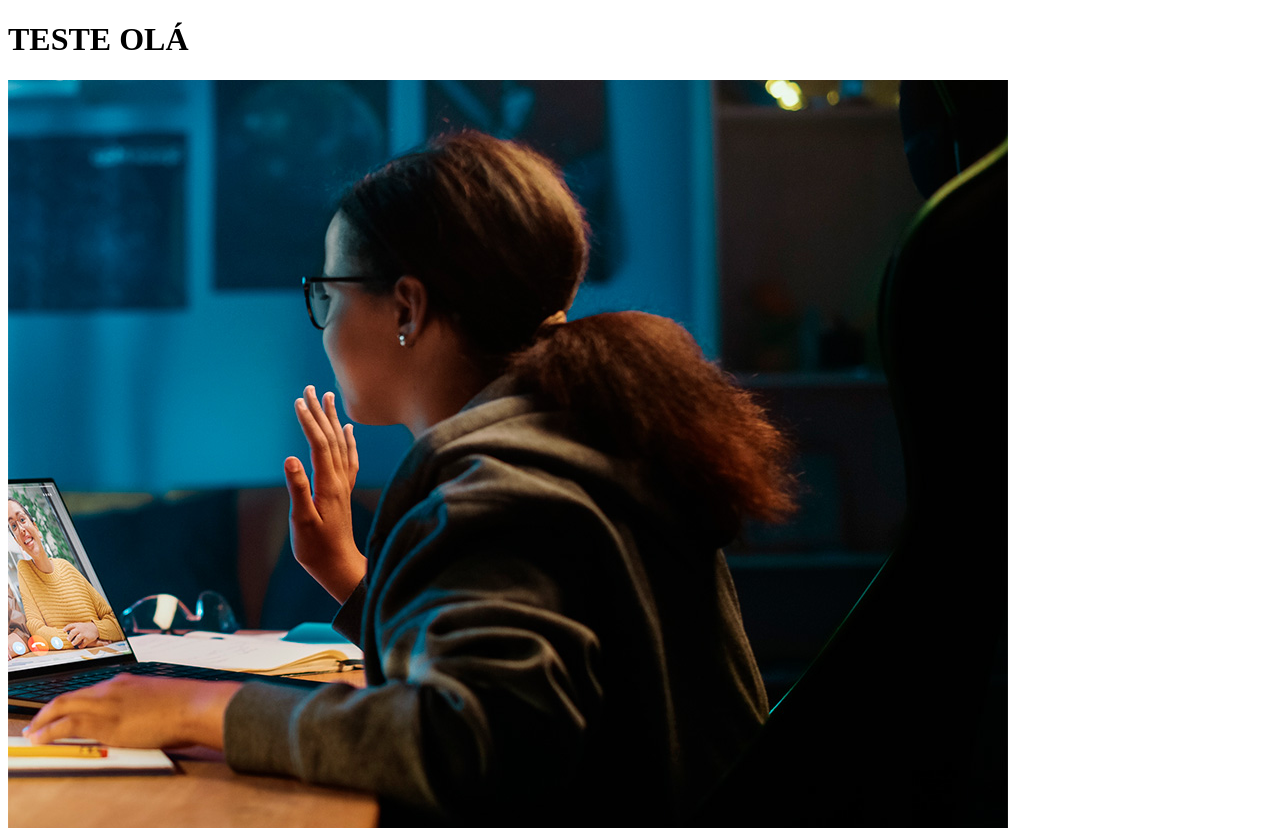
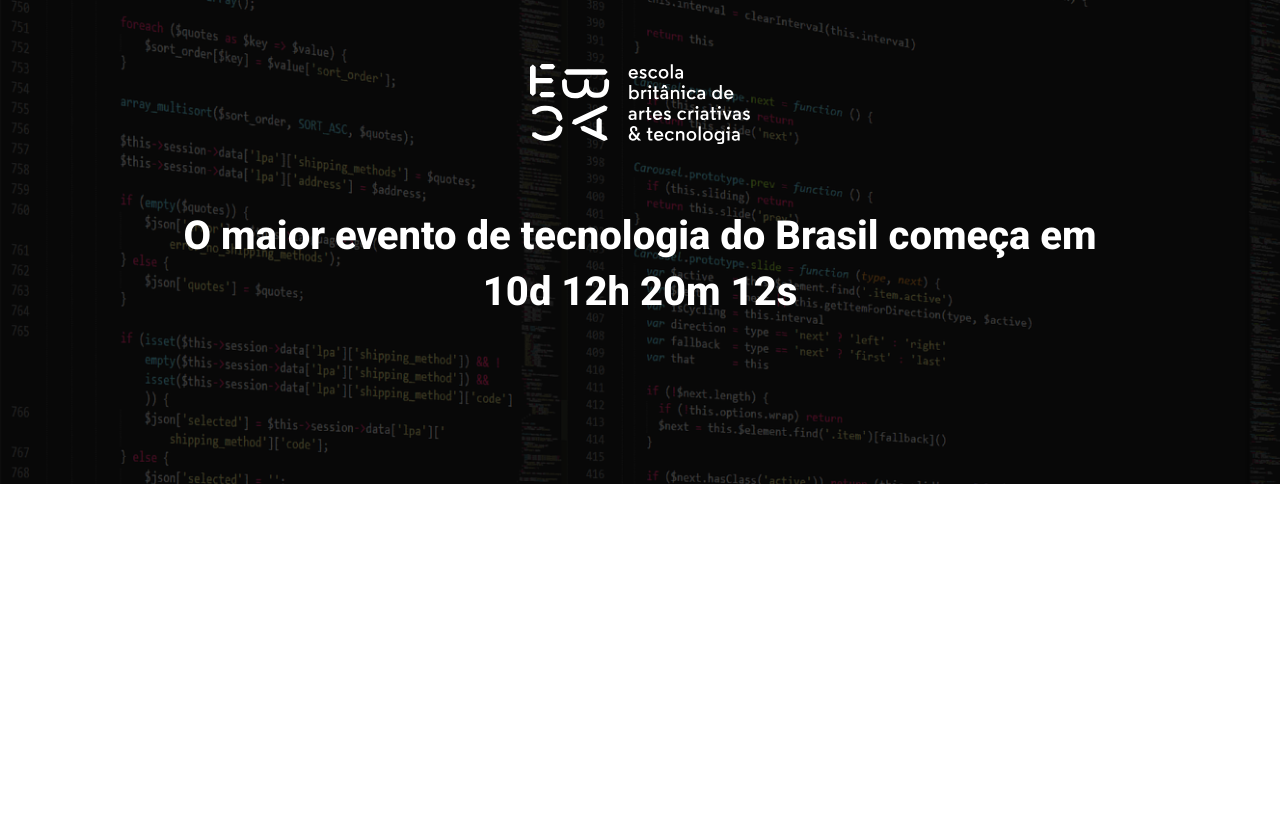
Before and after one commit to coderleleo1/ebac_tech_talks, a website built with Parcel: page src/index.html in a window 1280 px wide. After the commit the page ends 800 px from the top, so only its background shows below. Built offline with nearby package versions, Linux system fonts and the light colour scheme.

Commit message:
criando o hero

```diff
--- a/src/index.html
+++ b/src/index.html
@@ -4,11 +4,20 @@
     <meta charset="UTF-8">
     <meta name="viewport" content="width=device-width, initial-scale=1.0">
     <title>EBAC TECH TALKS</title>
+    <link rel="preconnect" href="https://fonts.googleapis.com">
+    <link rel="preconnect" href="https://fonts.gstatic.com" crossorigin>
+    <link href="https://fonts.googleapis.com/css2?family=Roboto:ital,wght@0,100..900;1,100..900&display=swap" rel="stylesheet">
     <link rel="stylesheet" href="styles/main.scss">
 </head>
 <body>
-    <h1>TESTE OLÁ</h1>
-    <img src="./images/backend.png" alt="">
+    <header class="hero">
+        <div class="container">
+            <img class="hero__logo" src="./images/ebac_logo.svg" alt="EBAC">
+            <p class="hero__text">
+                O maior evento de tecnologia do Brasil começa em 10d 12h 20m 12s
+            </p>
+        </div>
+    </header>
     <script src="scripts/main.js"></script>
 </body>
 </html>
--- /dev/null
+++ b/src/styles/_hero.scss
@@ -0,0 +1,52 @@
+.hero {
+    padding-top: 64px;
+    padding-bottom: 100px;
+    background-image: url(../images/fundo.png);
+    background-repeat: no-repeat;
+    background-size: cover; // comando para a imagem completar todo o tamanho do container
+    position: relative; // obrigatório ter para funcionar o "quadrado escuro"
+
+    .container {
+        position: relative; // necessário para fazer o texto aparecer
+    }
+
+    &::before { // comando para escurecer a imagem no código acima. Fazendo uma alusão ao Powerpoint, adicionei um quadrado preto com um pouco de transparência por cima da imagem
+        position: absolute; // é obrigatório ter o position absolute e o position relative acima
+        top: 0;
+        left: 0;
+        width: 100%;
+        height: 100%;
+        background-color: #000;
+        content: '';
+        opacity: .7; // opacidade de 70%
+    }
+
+    &__text {
+        margin-top: 64px;
+        margin-bottom: 64px;
+        font-size: 40px;
+        line-height: 56px;
+        font-weight: 800;
+        text-align: center;
+    }
+
+    &__logo {
+        margin: 0 auto; // para centralizar a imagem, é necessário ter o display block para funcionar
+        height: 80px;
+        display: block;
+    }
+
+    @media (max-width: 640px) {
+        padding: 40px 0;
+
+        &__logo {
+            height: 40px;
+        }
+
+        &__text {
+            font-size: 22px;
+            line-height: 24px;
+            margin: 24px 0;
+        }
+    }
+}
--- a/src/styles/main.scss
+++ b/src/styles/main.scss
@@ -0,0 +1,23 @@
+@use 'hero';
+
+* {
+    margin: 0;
+    padding: 0;
+    box-sizing: border-box;
+    font-family: Roboto, sans-serif;
+    color: #fff;
+}
+
+.container {
+    max-width: 960px;
+    width: 100%;
+    margin: 0 auto; // centraliza o elemento
+
+    @media (max-width: 640px) {
+        max-width: 80%;
+    }
+
+    @media (max-width: 1024px) {
+        max-width: 90%;
+    }
+}
```
